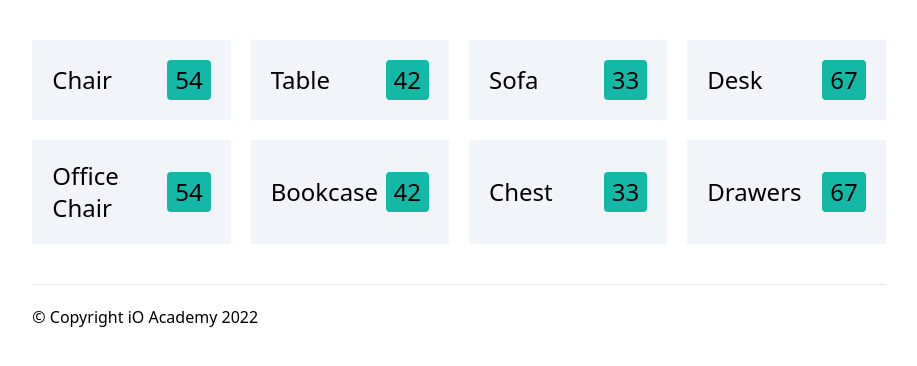
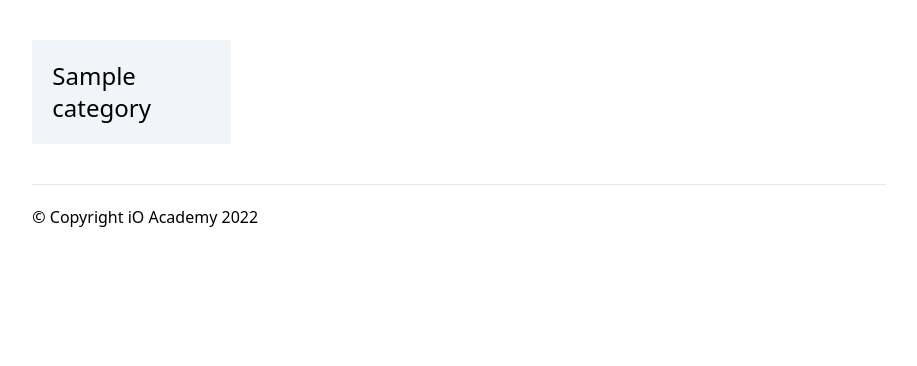
Before and after one commit to iO-Academy/2024-mar-sde-furniture-store-woodworms, a PHP site: page / in a window 1280 px wide. Shown: the part 320-686 px from the top of the page, without its empty margins (181-1098 px from the left). Run offline with PHP 8.4, Linux system fonts and the light colour scheme; tables that the repository leaves empty or names only in its code hold one stand-in row (values such as "Sample post"); some libraries are stand-ins or nearby versions.

Commit message:
basic frontpage display

```diff
--- a/index.php
+++ b/index.php
@@ -6,6 +6,16 @@ require_once 'src/Entities/Categories.php';
 require_once 'src/Entities/Products.php';
 
 $db = PDO_Factory::connect();
+
+$categoryDetails = CategoriesModel::getCategories($db);
+//$stockNumbers = ProductsModel::getStock($db, $_GET['category_id']);
+
+//$categoryList = [];
+//
+//foreach ($categoryDetails as $category){
+//    array_push($category);
+//}
+
 ?>
 
 <!DOCTYPE html>
@@ -24,38 +34,48 @@ $db = PDO_Factory::connect();
     <p>We have a wide range of products in the below categories, start by selecting the kind of product you are looking for</p>
 </header>
 <section class="container mx-auto md:w-2/3 grid md:grid-cols-4 gap-5 mt-10">
-    <div class="flex justify-between items-center bg-slate-100 p-5">
-        <h3 class="text-2xl">Chair</h3>
-        <span class="bg-teal-500 text-2xl px-2 py-1 rounded">54</span>
-    </div>
-    <div class="flex justify-between items-center bg-slate-100 p-5">
-        <h3 class="text-2xl">Table</h3>
-        <span class="bg-teal-500 text-2xl px-2 py-1 rounded">42</span>
-    </div>
-    <div class="flex justify-between items-center bg-slate-100 p-5">
-        <h3 class="text-2xl">Sofa</h3>
-        <span class="bg-teal-500 text-2xl px-2 py-1 rounded">33</span>
-    </div>
-    <div class="flex justify-between items-center bg-slate-100 p-5">
-        <h3 class="text-2xl">Desk</h3>
-        <span class="bg-teal-500 text-2xl px-2 py-1 rounded">67</span>
-    </div>
-    <div class="flex justify-between items-center bg-slate-100 p-5">
-        <h3 class="text-2xl">Office Chair</h3>
-        <span class="bg-teal-500 text-2xl px-2 py-1 rounded">54</span>
-    </div>
-    <div class="flex justify-between items-center bg-slate-100 p-5">
-        <h3 class="text-2xl">Bookcase</h3>
-        <span class="bg-teal-500 text-2xl px-2 py-1 rounded">42</span>
-    </div>
-    <div class="flex justify-between items-center bg-slate-100 p-5">
-        <h3 class="text-2xl">Chest</h3>
-        <span class="bg-teal-500 text-2xl px-2 py-1 rounded">33</span>
-    </div>
-    <div class="flex justify-between items-center bg-slate-100 p-5">
-        <h3 class="text-2xl">Drawers</h3>
-        <span class="bg-teal-500 text-2xl px-2 py-1 rounded">67</span>
-    </div>
+
+    <?php
+    foreach ($categoryDetails as $category){
+        echo '<div class="flex justify-between items-center bg-slate-100 p-5">';
+        echo $category->displayByCategory();
+//        echo $products->
+        echo '</div>';
+    }
+    ?>
+
+<!--    <div class="flex justify-between items-center bg-slate-100 p-5">-->
+<!--        <h3 class="text-2xl">Chair</h3>-->
+<!--        <span class="bg-teal-500 text-2xl px-2 py-1 rounded">54</span>-->
+<!--    </div>-->
+<!--    <div class="flex justify-between items-center bg-slate-100 p-5">-->
+<!--        <h3 class="text-2xl">Table</h3>-->
+<!--        <span class="bg-teal-500 text-2xl px-2 py-1 rounded">42</span>-->
+<!--    </div>-->
+<!--    <div class="flex justify-between items-center bg-slate-100 p-5">-->
+<!--        <h3 class="text-2xl">Sofa</h3>-->
+<!--        <span class="bg-teal-500 text-2xl px-2 py-1 rounded">33</span>-->
+<!--    </div>-->
+<!--    <div class="flex justify-between items-center bg-slate-100 p-5">-->
+<!--        <h3 class="text-2xl">Desk</h3>-->
+<!--        <span class="bg-teal-500 text-2xl px-2 py-1 rounded">67</span>-->
+<!--    </div>-->
+<!--    <div class="flex justify-between items-center bg-slate-100 p-5">-->
+<!--        <h3 class="text-2xl">Office Chair</h3>-->
+<!--        <span class="bg-teal-500 text-2xl px-2 py-1 rounded">54</span>-->
+<!--    </div>-->
+<!--    <div class="flex justify-between items-center bg-slate-100 p-5">-->
+<!--        <h3 class="text-2xl">Bookcase</h3>-->
+<!--        <span class="bg-teal-500 text-2xl px-2 py-1 rounded">42</span>-->
+<!--    </div>-->
+<!--    <div class="flex justify-between items-center bg-slate-100 p-5">-->
+<!--        <h3 class="text-2xl">Chest</h3>-->
+<!--        <span class="bg-teal-500 text-2xl px-2 py-1 rounded">33</span>-->
+<!--    </div>-->
+<!--    <div class="flex justify-between items-center bg-slate-100 p-5">-->
+<!--        <h3 class="text-2xl">Drawers</h3>-->
+<!--        <span class="bg-teal-500 text-2xl px-2 py-1 rounded">67</span>-->
+<!--    </div>-->
 </section>
 <footer class="container mx-auto md:w-2/3 border-t mt-10 pt-5">
     <p>© Copyright iO Academy 2022</p>
--- a/src/Entities/Categories.php
+++ b/src/Entities/Categories.php
@@ -1,8 +1,18 @@
 <?php
+
+require_once 'src/Models/ProductsModel.php';
+require_once 'src/Entities/Products.php';
+
+
 
 Class Categories{
     private int $id;
     private string $name;
 
+    public function displayByCategory(){
+        echo '<h3 class="text-2xl">' . $this->name . '</h3>';
+    }
+
+
 
 }
--- a/src/Entities/Products.php
+++ b/src/Entities/Products.php
@@ -12,5 +12,12 @@ class Products{
     private int $related;
     private string $color;
 
+    public function displayStock(){
+        return '<span class="bg-teal-500 text-2xl px-2 py-1 rounded">' . $this->stock . '</span>';
+    }
+
+    public function getStock(){
+        return $this->stock;
+    }
 
 }
--- a/src/Models/CategoriesModel.php
+++ b/src/Models/CategoriesModel.php
@@ -4,4 +4,12 @@ require_once 'src/Entities/Categories.php';
 
 Class CategoriesModel{
 
+    public static function getCategories(PDO $db){
+        $query = $db->prepare('SELECT `id`, `name` FROM `categories`;');
+        $query->execute();
+
+        $query->setFetchMode(PDO::FETCH_CLASS, Categories::class);
+        return $query->fetchAll();
+    }
+
 }
```
Also changed, not shown: src/Models/ProductsModel.php (+10 -0 lines).
